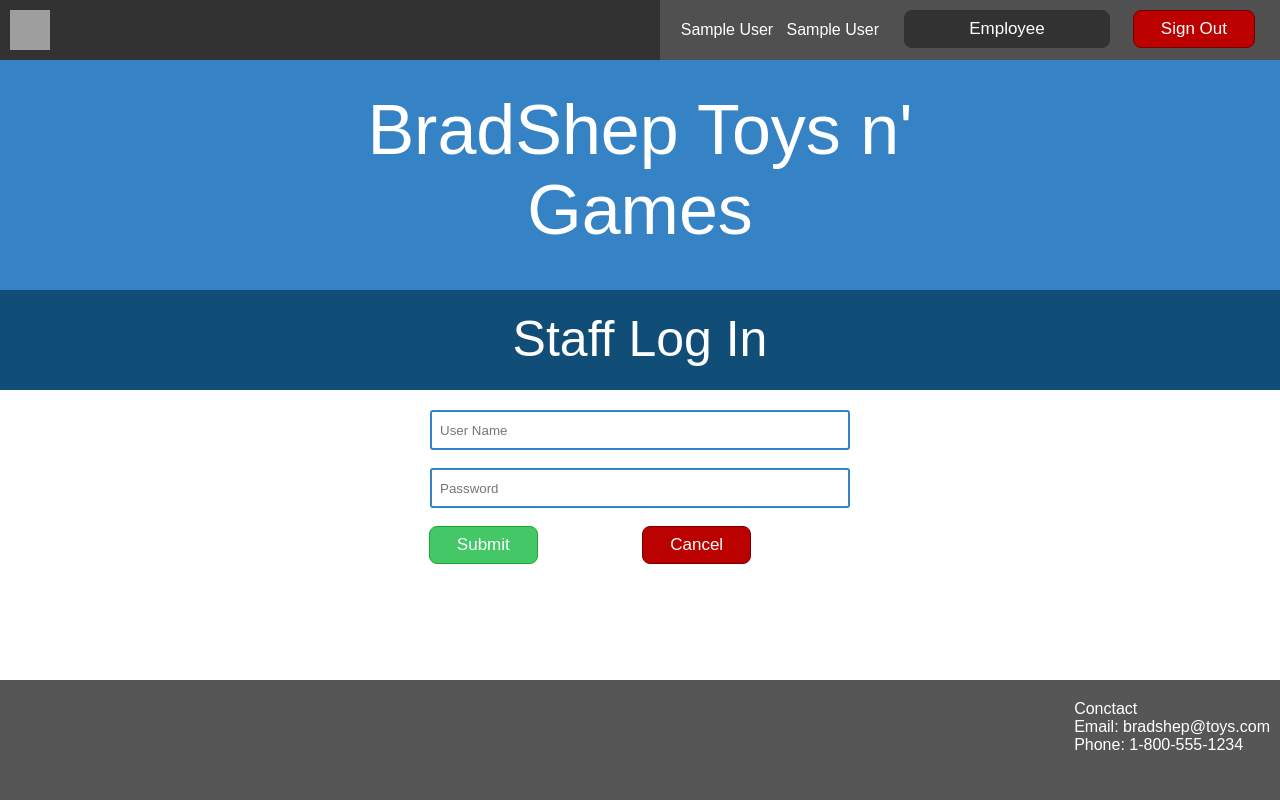
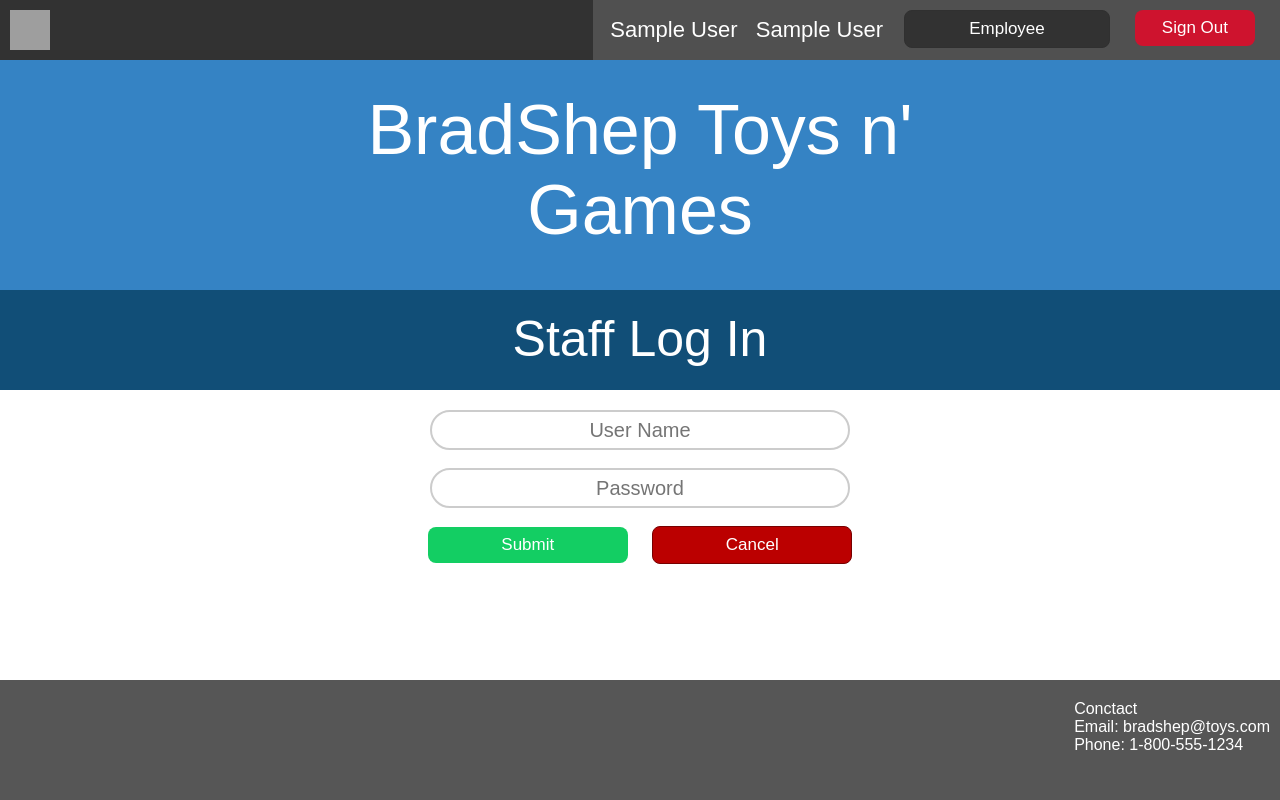
Before and after one commit to atbradshaw/bradsheptoysngames, a PHP site: page /account_form.php?form_type=staff in a window 1280 px wide. Run offline with PHP 8.4, Linux system fonts and the light colour scheme; the visitor is signed in with stand-in values (Sample User, id 1); data that the repository does not hold is empty; grey boxes are pictures that could not be loaded.

Commit message:
updating css

```diff
--- a/account_form.php
+++ b/account_form.php
@@ -91,8 +91,8 @@ function customerCreateAccountForm(){
             <input class="input-search" type="text" name = "lname" placeholder="Last Name"></br></br>
             <input class="input-search" type="text" name = "uname" placeholder="User Name"></br></br>
             <input class="input-search" type="password"name = "pword" placeholder="Password"></br> </br>
-            <input class="logInBtn" style="position: relative; left:-100px;" type="Submit">
-            <button type="button" class="cancelBtn" onClick=\'location.href="index.php"\' >Cancel</button>
+            <input class="logInBtn" style="position: relative; width:200px; left:-10px;" type="Submit">
+            <button type="button" class="cancelBtn" style="right:-10px; width:200px" onClick=\'location.href="index.php"\' >Cancel</button>
           </form>
 
         </div>';
@@ -103,8 +103,8 @@ function staffLogInForm(){
           <form  action="staff_login.php" method="get">
             <input class="input-search" type="text" name = "uname" placeholder="User Name"></br></br>
             <input class="input-search" type="password"name = "pword" placeholder="Password"></br> </br>
-            <input class="logInBtn" style="position: relative; left:-100px;" type="Submit">
-            <button type="button" class="cancelBtn" onClick=\'location.href="logout.php"\' >Cancel</button>
+            <input class="logInBtn" style="position: relative; width:200px; left:-10px;" type="Submit">
+            <button type="button" class="cancelBtn" style="right:-10px; width:200px" onClick=\'location.href="logout.php"\' >Cancel</button>
           </form>
 
         </div>';
--- a/custom.css
+++ b/custom.css
@@ -118,34 +118,33 @@ html, body {
 	outline: 0px;
     border: 1px solid #CCC;
     background: #ffffff;
-    color: #000099;
     font-size: 15px;
 }
 
-.inputs:hover {
-	background: #ffffff;
-}
 
 /*------ Search Box ----------*/
  .input-search{
     padding: 8px;
-    border-radius: 3px;
-    border: 2px solid #3583C4;
+    border-radius: 20px;
+    border: 2px solid #CCC;
     background: #ffffff;
     width: 400px;
     height:20px;
-    color: red;
+    color: #777777;
+    font-size: 20px;
+    text-align: center;
 }
 
 .input-search:focus {
 	outline: 0px;
-    border: 1px solid #CCC;
+    border: 2px solid #CCC;
     background: #ffffff;
     color: #777777;
 }
 
 .input-search:hover {
 	background: #ffffff;
+	border: 2px solid #aaaaaa;
 }
 
 /*-------- Name --------*/
@@ -154,12 +153,12 @@ html, body {
 	min-width: 100px;
 	font-family: arial;
 	color: #ffffff;
-	padding: 20px;
+	padding: 16px;
 	border: 1px solid #505050;
 	margin: 0px;
 	background: #505050;
 	text-align: center;
-	font-size: 1em;
+	font-size: 22px;
 	top:0px;
 	right: 380px;
 }
@@ -248,11 +266,10 @@ html, body {
 	position: fixed;
 	right: 25px;
 	top: 10px;
-	background-color:#bb0000;
+	background-color:#CE132E;
 	-moz-border-radius:8px;
 	-webkit-border-radius:8px;
 	border-radius:8px;
-	border:1px solid #770000;
 	display:inline-block;
 	cursor:pointer;
 	color:#ffffff;
@@ -262,15 +279,14 @@ html, body {
 	text-decoration:none;
 }
 .logOutBtn:hover {
-	background-color:#880000;
+	background-color:#870B1D;
 }
 
 .logInBtn {
-	background-color:#44c767;
+	background-color:#13CE63;
 	-moz-border-radius:8px;
 	-webkit-border-radius:8px;
 	border-radius:8px;
-	border:1px solid #18ab29;
 	display:inline-block;
 	cursor:pointer;
 	color:#ffffff;
--- a/header_footer.php
+++ b/header_footer.php
@@ -22,7 +22,7 @@ function createHeader($type){
             	<fieldset class = "blank">
 	                <input type="text" class="inputs" placeholder="User Name" name="uname">
 	                <input type="text" class="inputs" placeholder="Password" name="pword">
-	                <button type="submit" class="logInBtn">Sign in</button>
+	                <button type="submit" class="logInBtn" style="border-radius: 5px">Sign In</button>
             	</fieldset>
           	  </form>
           	  </div>';
@@ -35,7 +35,7 @@ function createHeader($type){
         $cart_cnt = $_SESSION['cart_cnt'];
 
     	echo '<div class="login-form" style="width:400px">
-    			<button type="submit" class="logOutBtn" onclick="location.href=\'logout.php\'">Sign Out</button>
+    			<button type="submit" class="logOutBtn" style="border-radius: 5px" onclick="location.href=\'logout.php\'">Sign Out</button>
     			<button type="submit" class="showCartBtn" onclick="location.href=\'show_cart.php\'">Cart</button>
     			<div class="cartItemCnt">';
                 echo "$cart_cnt";
```
Also changed, not shown: other parts of custom.css (+33 -14 lines), staff_index.php (+5 -5 lines).
